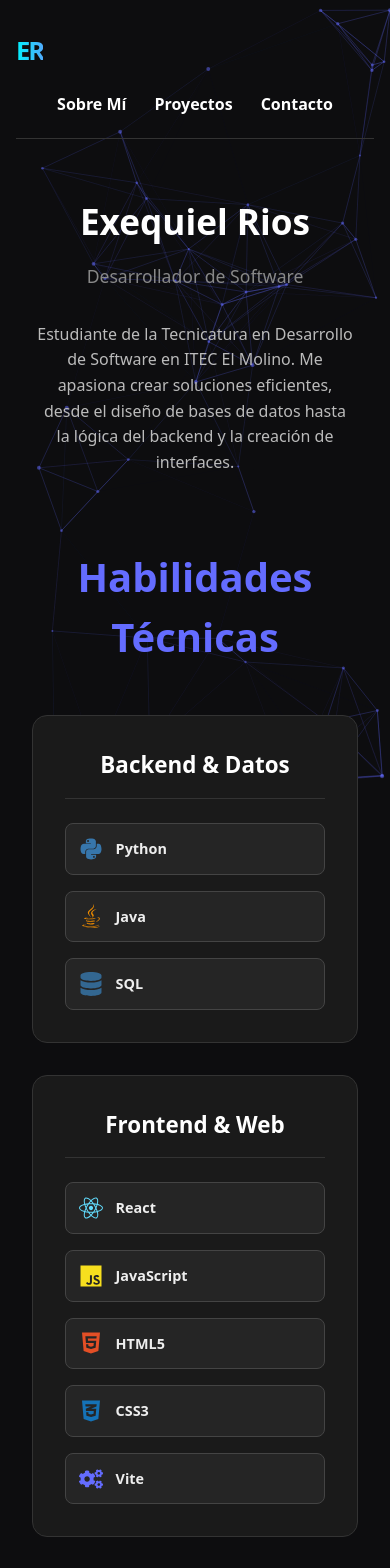
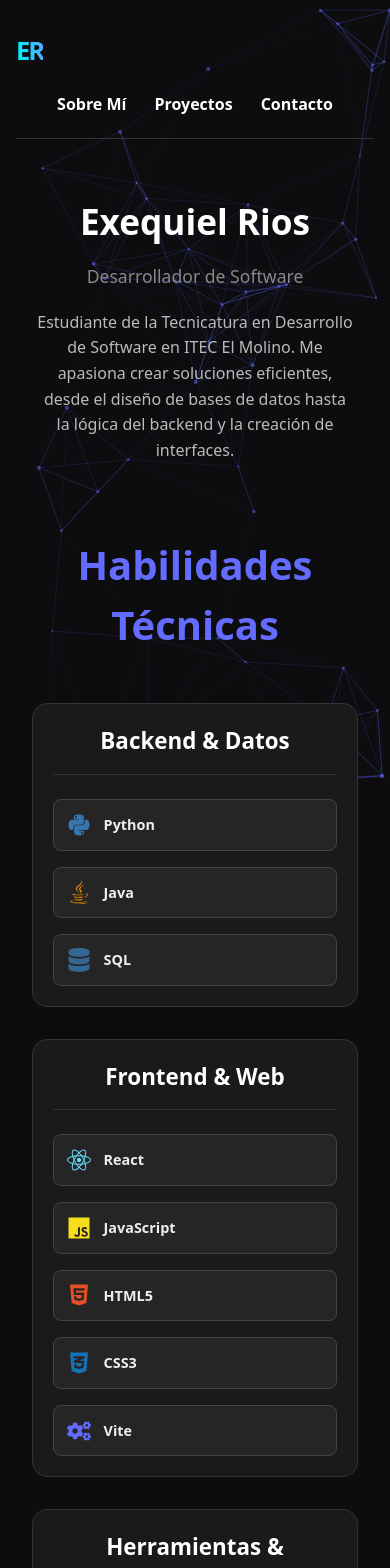
Before and after one commit to exe-rios/mi-porfolio, a React (Vite) app: page / in a window 390 px wide. Shown: the top 1568 px of the page. Built offline with nearby package versions, Linux system fonts and the light colour scheme.

Commit message:
responsive||

```diff
--- a/src/App.css
+++ b/src/App.css
@@ -75,3 +75,17 @@
     padding-bottom: 2rem;
   }
 }
+
+@media (max-width: 400px) {
+  #root {
+    padding: 1rem;
+  }
+
+  .hero-section {
+    margin-top: 3.5rem;
+  }
+
+  .subtitulo {
+    margin-bottom: 1.25rem;
+  }
+}
--- a/src/componentes/Contacto.jsx
+++ b/src/componentes/Contacto.jsx
@@ -32,7 +32,7 @@
           href="https://mail.google.com/mail/?view=cm&fs=1&to=eriosdeveloper@gmail.com"
           target="_blank"
           rel="noopener noreferrer"
-          style={{ display: 'flex', alignItems: 'center', gap: '0.5rem', padding: '0.8rem 1.5rem', backgroundColor: '#646cff', color: '#fff', textDecoration: 'none', borderRadius: '5px', fontWeight: 'bold', transition: '0.3s' }}>
+          style={{ display: 'flex', alignItems: 'center', gap: '0.5rem', padding: 'clamp(0.7rem, 2.5vw, 0.8rem) clamp(1.05rem, 4vw, 1.5rem)', backgroundColor: '#646cff', color: '#fff', textDecoration: 'none', borderRadius: '5px', fontWeight: 'bold', transition: '0.3s' }}>
           <FaEnvelope /> Enviarme un Correo
         </a>
 
@@ -41,7 +41,7 @@
           href="https://www.linkedin.com/in/exequiel-rios-465343252"
           target="_blank"
           rel="noopener noreferrer"
-          style={{ display: 'flex', alignItems: 'center', gap: '0.5rem', padding: '0.8rem 1.5rem', backgroundColor: '#0a66c2', color: '#fff', textDecoration: 'none', borderRadius: '5px', fontWeight: 'bold' }}>
+          style={{ display: 'flex', alignItems: 'center', gap: '0.5rem', padding: 'clamp(0.7rem, 2.5vw, 0.8rem) clamp(1.05rem, 4vw, 1.5rem)', backgroundColor: '#0a66c2', color: '#fff', textDecoration: 'none', borderRadius: '5px', fontWeight: 'bold' }}>
           <FaLinkedin /> LinkedIn
         </a>
 
@@ -50,7 +50,7 @@
           href="https://github.com/exe-rios"
           target="_blank"
           rel="noopener noreferrer"
-          style={{ display: 'flex', alignItems: 'center', gap: '0.5rem', padding: '0.8rem 1.5rem', backgroundColor: '#333', color: '#fff', textDecoration: 'none', borderRadius: '5px', fontWeight: 'bold', border: '1px solid #555' }}>
+          style={{ display: 'flex', alignItems: 'center', gap: '0.5rem', padding: 'clamp(0.7rem, 2.5vw, 0.8rem) clamp(1.05rem, 4vw, 1.5rem)', backgroundColor: '#333', color: '#fff', textDecoration: 'none', borderRadius: '5px', fontWeight: 'bold', border: '1px solid #555' }}>
           <FaGithub /> GitHub
         </a>
       </div>
@@ -61,7 +61,7 @@
           href="/Exequiel_Rios_CV.pdf"
           target="_blank"
           rel="noopener noreferrer"
-          style={{ display: 'inline-flex', alignItems: 'center', gap: '0.5rem', padding: '1rem 2rem', backgroundColor: 'transparent', color: '#646cff', border: '2px solid #646cff', textDecoration: 'none', borderRadius: '50px', fontWeight: 'bold', fontSize: '1.1rem', transition: '0.3s' }}>
+          style={{ display: 'inline-flex', alignItems: 'center', gap: '0.5rem', padding: 'clamp(0.85rem, 3vw, 1rem) clamp(1.25rem, 5vw, 2rem)', backgroundColor: 'transparent', color: '#646cff', border: '2px solid #646cff', textDecoration: 'none', borderRadius: '50px', fontWeight: 'bold', fontSize: 'clamp(1rem, 3.2vw, 1.1rem)', transition: '0.3s' }}>
           <FaFileDownload /> Descargar CV
         </a>
       </div>
--- a/src/componentes/Habilidades.jsx
+++ b/src/componentes/Habilidades.jsx
@@ -54,7 +54,16 @@
         }}
       >
         {categorias.map((cat, index) => (
-          <div key={index} className="tarjeta-animada" style={{ backgroundColor: '#1a1a1a', padding: '2rem', borderRadius: '15px', border: '1px solid #333' }}>
+          <div
+            key={index}
+            className="tarjeta-animada"
+            style={{
+              backgroundColor: '#1a1a1a',
+              padding: 'clamp(1.25rem, 4vw, 2rem)',
+              borderRadius: '15px',
+              border: '1px solid #333',
+            }}
+          >
 
             <h3 style={{ fontSize: '1.4rem', marginBottom: '1.5rem', color: '#fff', textAlign: 'center', borderBottom: '1px solid #333', paddingBottom: '1rem' }}>
               {cat.titulo}
--- a/src/componentes/Proyectos.jsx
+++ b/src/componentes/Proyectos.jsx
@@ -36,7 +36,18 @@
         }}
       >
         {listaProyectos.map((proyecto, index) => (
-          <div key={index} className="tarjeta-animada" style={{ backgroundColor: '#2a2a2a', padding: '2rem', borderRadius: '10px', border: '1px solid #444', position: 'relative', zIndex: 1 }}>
+          <div
+            key={index}
+            className="tarjeta-animada"
+            style={{
+              backgroundColor: '#2a2a2a',
+              padding: 'clamp(1.25rem, 4vw, 2rem)',
+              borderRadius: '10px',
+              border: '1px solid #444',
+              position: 'relative',
+              zIndex: 1,
+            }}
+          >
             <h3 style={{ fontSize: '1.5rem', marginBottom: '1rem', color: '#fff' }}>{proyecto.titulo}</h3>
             <p style={{ color: '#bbb', lineHeight: '1.6', marginBottom: '1.5rem', minHeight: '100px' }}>
               {proyecto.descripcion}
```
